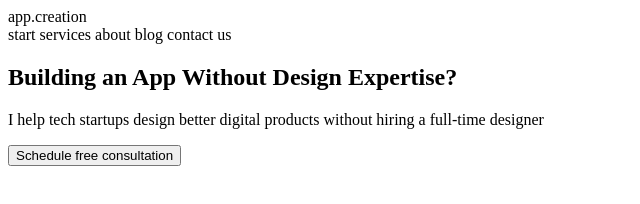
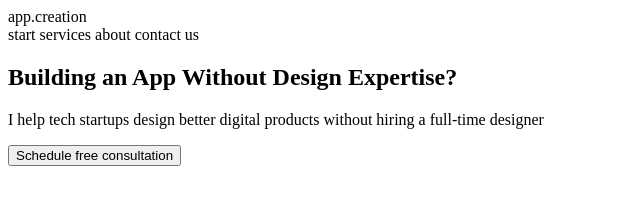
Before and after one commit to LizaPss/MyNewProject, a plain HTML site: page index.html in a window 1280 px wide. Shown: the full height of the page, 0-640 px from the left. Drawn offline with Linux system fonts and the light colour scheme.

Commit message:
Правка в отступах

```diff
--- a/index.html
+++ b/index.html
@@ -15,7 +15,6 @@
       <a>start</a>
       <a>services</a>
       <a>about</a>
- <a>blog</a>
       <a>contact us</a>
     </nav>
   </header>
@@ -23,14 +22,12 @@
     <main>
       <h1>Building an App Without Design Expertise?</h1>
       <p>I help tech startups design better digital products
-without
-hiring a full-time designer</p>
+    without hiring a full-time designer</p>
     <button>Schedule free consultation</button>
   </main>
   <div>
     <img>
   </div>
 </section>
-
 </body>
 </html>
```
Lines whose indentation alone changed are shown as unchanged.
